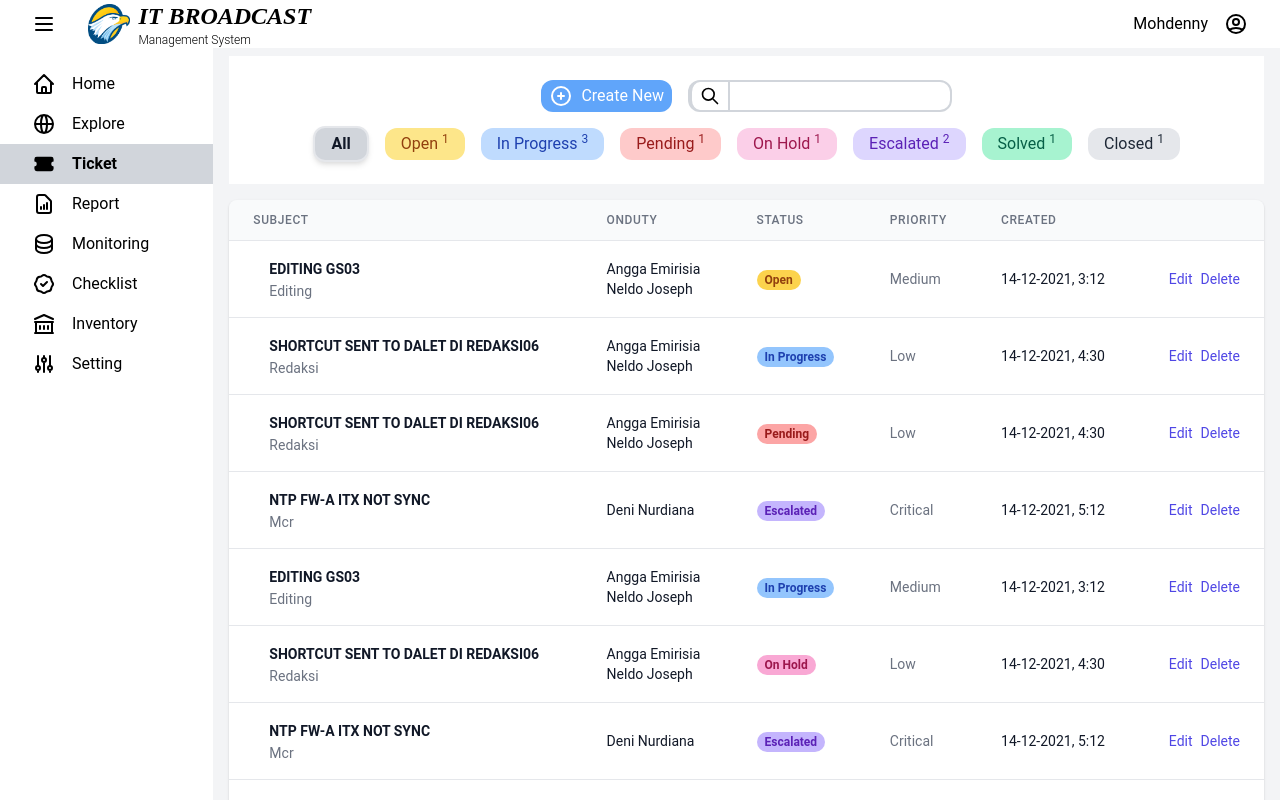
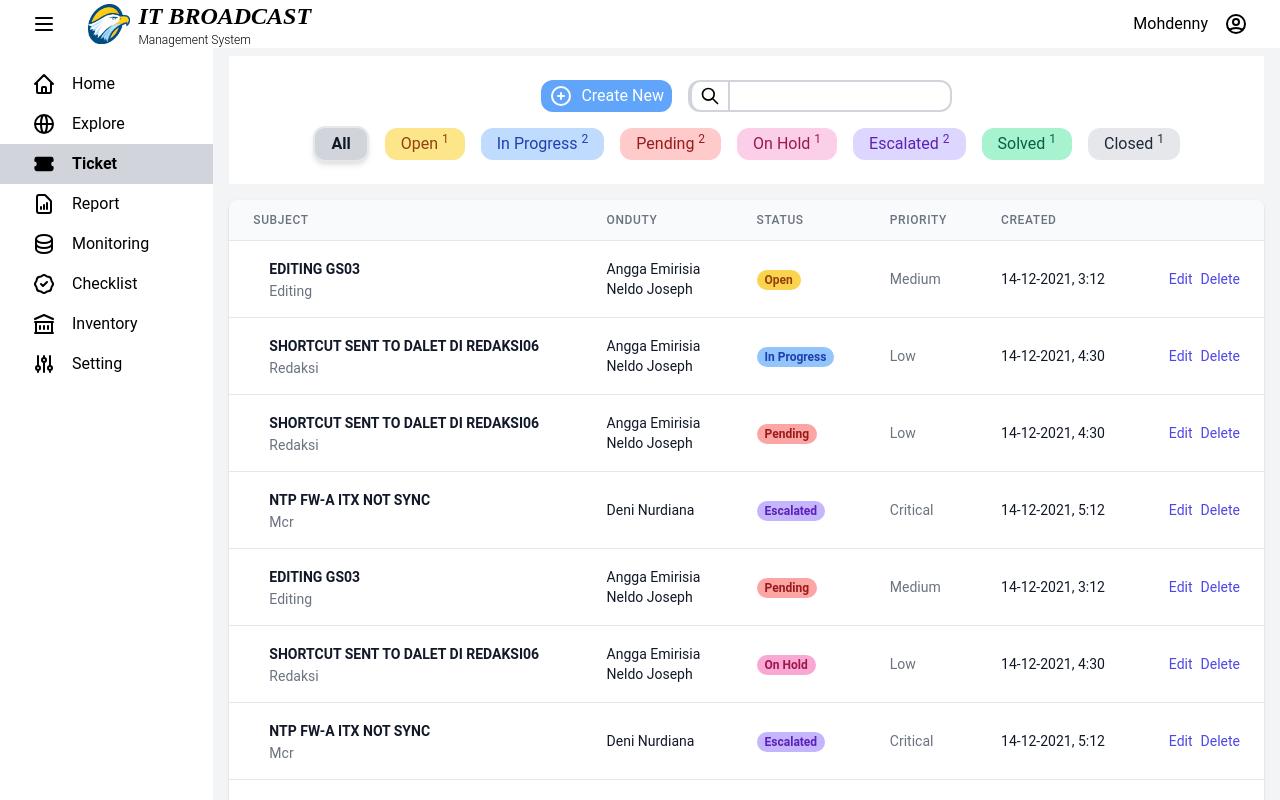
Before and after one commit to mohdenny/it_bs_superapp, a React (Create React App) app in the folder client/: page /ticket in a window 1280 px wide. Built offline with nearby package versions, Linux system fonts and the light colour scheme.

Commit message:
ticket update

```diff
--- a/client/src/actions/ticket.js
+++ b/client/src/actions/ticket.js
@@ -47,6 +47,8 @@ export const getTicketById = id => async dispatch => {
 
 //  get ticket by STATUS
 export const getTicketByStatus = status => async dispatch => {
+    dispatch({ type: CLEAR_TICKET })
+
     try {
         const res = await dataTicket
 
--- a/client/src/components/ticket/Ticket.js
+++ b/client/src/components/ticket/Ticket.js
@@ -12,13 +12,23 @@ const initialState = {
     modal: {detail: false, form: false}
 }
 
-const Ticket = ({ getTickets, getTicketById, getTicketByStatus, state = initialState, ticket: { tickets, ticket, filteredTicketsByStatus } }) => {
-    const [ isActiveButton, setIsActiveButton ] = useState()
-    // const [ listTicket, setListTicket ] = useState(tickets)
+const Ticket = ({
+    getTickets,
+    getTicketById,
+    getTicketByStatus,
+    state = initialState,
+    ticket: {
+        tickets,
+        ticket,
+        ticketToCount
+    }
+}) => {
+
+    const [ isActiveFilterStatus, setIsActiveFilterStatus ] = useState()
     const [ callModal, setCallModal ] = useState(state.modal)
 
-    const countTicketByTerm = (term) => {
-        let count = tickets.filter(item => item.status === term)
+    const countTicketByStatus = (data, status) => {
+        let count = data.filter(item => item.status === status)
         return count.length
     }
 
@@ -32,28 +42,33 @@ const Ticket = ({ getTickets, getTicketById, getTicketByStatus, state = initialS
     }
 
     const handleButtonFilterByStatus = async (status) => {
-        setIsActiveButton(status)
+        setIsActiveFilterStatus(status)
 
         if(!status){
             getTickets()
         } else {
-            getTicketByStatus(status)
+            getTicketByStatus(isActiveFilterStatus)
         }
     }
 
     useEffect(() => {
-        getTickets()
 
-    }, [getTickets])
+        if(!isActiveFilterStatus){
+            getTickets()
+        }else{
+            getTicketByStatus(isActiveFilterStatus)
+        }
+
+    }, [getTickets, isActiveFilterStatus, getTicketByStatus])
 
     return (
         <>
             <div className='relative z-0 space-y-4 h-full w-full'>
                 <TicketBar
-                    tickets={tickets}
-                    countTicketByTerm={countTicketByTerm}
+                    ticketToCount={ticketToCount}
+                    countTicketByStatus={countTicketByStatus}
                     handleCallModal={handleCallModal}
-                    isActiveButton={isActiveButton}
+                    isActiveFilterStatus={isActiveFilterStatus}
                     handleButtonFilterByStatus={handleButtonFilterByStatus}
                 />
                 <div className="flex flex-col">
@@ -99,7 +114,7 @@ const Ticket = ({ getTickets, getTicketById, getTicketByStatus, state = initialS
                                         </tr>
                                     </thead>
                                     <tbody className="bg-white divide-y divide-gray-200">
-                                        <TicketList filteredTicketsByStatus={filteredTicketsByStatus} handleCallModal={handleCallModal} />
+                                        <TicketList tickets={tickets} handleCallModal={handleCallModal} />
                                     </tbody>
                                 </table>
                             </div>
@@ -126,6 +141,7 @@ const Ticket = ({ getTickets, getTicketById, getTicketByStatus, state = initialS
         </>
     )
 }
+
 Ticket.propTypes = {
     getTickets: PropTypes.func.isRequired,
     getTicketById: PropTypes.func.isRequired,
@@ -137,4 +153,10 @@ const mapStateToProps = state => ({
     ticket: state.ticket
 })
 
-export default connect(mapStateToProps, { getTickets, getTicketById, getTicketByStatus })(Ticket)
+export default connect(
+    mapStateToProps,
+    {
+        getTickets,
+        getTicketById,
+        getTicketByStatus
+    })(Ticket)
--- a/client/src/components/ticket/TicketBar.js
+++ b/client/src/components/ticket/TicketBar.js
@@ -1,7 +1,14 @@
 import React from 'react'
 import classnames from 'classnames'
 
-const TicketBar = ({ tickets, countTicketByTerm, handleCallModal, isActiveButton, handleButtonFilterByStatus }) => {
+const TicketBar = ({
+    ticketToCount,
+    countTicketByStatus,
+    handleCallModal,
+    isActiveFilterStatus,
+    handleButtonFilterByStatus
+}) => {
+
     return (
         <div className='flex flex-col items-center justify-center py-4 bg-white h-auto w-full '>
             <div className='flex flex-row items-center justify-center h-12 space-x-4 w-full py-2'>
@@ -24,7 +31,7 @@ const TicketBar = ({ tickets, countTicketByTerm, handleCallModal, isActiveButton
             <div className='flex flex-row items-center justify-center h-12 space-x-4 w-full'>
                 <button
                     className={classnames('bg-white text-gray-800 px-4 py-1 border-2  rounded-xl hover:bg-gray-300', {
-                    'bg-gray-300 text-gray-900 font-bold shadow-md' : !isActiveButton
+                    'bg-gray-300 text-gray-900 font-bold shadow-md' : !isActiveFilterStatus
                     })}
                     onClick={() => handleButtonFilterByStatus()}
                 >
@@ -32,59 +39,59 @@ const TicketBar = ({ tickets, countTicketByTerm, handleCallModal, isActiveButton
                 </button>
                 <button
                     className={classnames('bg-yellow-200 text-yellow-800 px-4 py-1 rounded-xl hover:bg-yellow-300', {
-                    'bg-yellow-300 text-yellow-900 font-bold shadow-md' : isActiveButton === 'open'
+                    'bg-yellow-300 text-yellow-900 font-bold shadow-md' : isActiveFilterStatus === 'open'
                     })}
                     onClick={() => handleButtonFilterByStatus('open')}
                 >
-                    Open { tickets && <sup>{`${countTicketByTerm('open')}`}</sup> }
+                    Open { ticketToCount && <sup>{`${countTicketByStatus(ticketToCount, 'open')}`}</sup> }
                 </button>
                 <button
                     className={classnames('bg-blue-200 text-blue-800 px-4 py-1 rounded-xl hover:bg-blue-300', {
-                    'bg-blue-300 text-blue-900 font-bold shadow-md' : isActiveButton === 'in progress'
+                    'bg-blue-300 text-blue-900 font-bold shadow-md' : isActiveFilterStatus === 'in progress'
                     })}
                     onClick={() => handleButtonFilterByStatus('in progress')}
                 >
-                    In Progress { tickets && <sup>{`${countTicketByTerm('in progress')}`}</sup> }
+                    In Progress { ticketToCount && <sup>{`${countTicketByStatus(ticketToCount, 'in progress')}`}</sup> }
                 </button>
                 <button
                     className={classnames('bg-red-200 text-red-800 px-4 py-1 rounded-xl hover:bg-red-300', {
-                    'bg-red-300 text-red-900 font-bold shadow-md' : isActiveButton === 'pending'
+                    'bg-red-300 text-red-900 font-bold shadow-md' : isActiveFilterStatus === 'pending'
                     })}
                     onClick={() => handleButtonFilterByStatus('pending')}
                 >
-                    Pending { tickets && <sup>{`${countTicketByTerm('pending')}`}</sup> }
+                    Pending { ticketToCount && <sup>{`${countTicketByStatus(ticketToCount, 'pending')}`}</sup> }
                 </button>
                 <button
                     className={classnames('bg-pink-200 text-pink-800 px-4 py-1 rounded-xl hover:bg-pink-300', {
-                    'bg-pink-300 text-pink-900 font-bold shadow-md' : isActiveButton === 'on hold'
+                    'bg-pink-300 text-pink-900 font-bold shadow-md' : isActiveFilterStatus === 'on hold'
                     })}
                     onClick={() => handleButtonFilterByStatus('on hold')}
                 >
-                    On Hold { tickets && <sup>{`${countTicketByTerm('on hold')}`}</sup> }
+                    On Hold { ticketToCount && <sup>{`${countTicketByStatus(ticketToCount, 'on hold')}`}</sup> }
                 </button>
                 <button
                     className={classnames('bg-purple-200 text-purple-800 px-4 py-1 rounded-xl hover:bg-purple-300', {
-                    'bg-purple-300 text-purple-900 font-bold shadow-md' : isActiveButton === 'escalated'
+                    'bg-purple-300 text-purple-900 font-bold shadow-md' : isActiveFilterStatus === 'escalated'
                     })}
                     onClick={() => handleButtonFilterByStatus('escalated')}
                 >
-                    Escalated { tickets && <sup>{`${countTicketByTerm('escalated')}`}</sup> }
+                    Escalated { ticketToCount && <sup>{`${countTicketByStatus(ticketToCount, 'escalated')}`}</sup> }
                 </button>
                 <button
                     className={classnames('bg-green-200 text-green-800 px-4 py-1 rounded-xl hover:bg-green-300', {
-                    'bg-green-300 text-green-900 font-bold shadow-md' : isActiveButton === 'solved'
+                    'bg-green-300 text-green-900 font-bold shadow-md' : isActiveFilterStatus === 'solved'
                     })}
                     onClick={() => handleButtonFilterByStatus('solved')}
                 >
-                    Solved { tickets && <sup>{`${countTicketByTerm('solved')}`}</sup> }
+                    Solved { ticketToCount && <sup>{`${countTicketByStatus(ticketToCount, 'solved')}`}</sup> }
                 </button>
                 <button
                     className={classnames('bg-gray-200 text-gray-800 px-4 py-1 rounded-xl hover:bg-gray-300', {
-                    'bg-gray-300 text-gray-900 font-bold shadow-md' : isActiveButton === 'closed'
+                    'bg-gray-300 text-gray-900 font-bold shadow-md' : isActiveFilterStatus === 'closed'
                     })}
                     onClick={() => handleButtonFilterByStatus('closed')}
                 >
-                    Closed { tickets && <sup>{`${countTicketByTerm('closed')}`}</sup> }
+                    Closed { ticketToCount && <sup>{`${countTicketByStatus(ticketToCount, 'closed')}`}</sup> }
                 </button>
             </div>
         </div>
--- a/client/src/components/ticket/TicketDetail.js
+++ b/client/src/components/ticket/TicketDetail.js
@@ -13,7 +13,9 @@ const TicketDetail = ({ ticketById }) => {
                 </div>
                 <div className='flex flex-row w-full'>
                     <p className='w-full'>Ticket Created Date:</p>
-                        <p className='w-full font-medium'>{moment(item.date).format('D-M-YYYY, H:mm')}</p>
+                    <p className='w-full font-medium'>
+                        {moment(item.date).format('D-M-YYYY, H:mm')}
+                    </p>
                 </div>
                 <div className='flex flex-row w-full'>
                     <p className='w-full'>Ticket ID:</p>
--- a/client/src/reducers/ticket.js
+++ b/client/src/reducers/ticket.js
@@ -8,7 +8,7 @@ import {
 
 const initialState = {
     tickets: [],
-    filteredTicketsByStatus: [],
+    ticketToCount: [],
     ticket: null,
     loading: true,
     error: {}
@@ -22,7 +22,7 @@ const ticketReducer = (state = initialState, action) => {
             return {
                 ...state,
                 tickets: payload,
-                filteredTicketsByStatus: payload,
+                ticketToCount: payload,
                 loading: false
             }
         case GET_TICKET:
@@ -34,7 +34,7 @@ const ticketReducer = (state = initialState, action) => {
         case GET_TICKET_BY_STATUS:
             return {
                 ...state,
-                filteredTicketsByStatus: payload,
+                tickets: payload,
                 loading: false
             }
         case TICKET_ERROR:
--- a/client/src/utils/staticData.js
+++ b/client/src/utils/staticData.js
@@ -15,10 +15,10 @@ export const dataTicket = [
     { 'id': '2', 'name': 'Angga Emirisia', 'date': '2021-12-14T11:30:21+07:00', 'department': 'redaksi', 'subject': 'shortcut sent to dalet di redaksi06', 'problem': 'user redaksi minta dibuatin shortcut sent to dalet', 'solution': 'create shortcut sent to dalet dari pc vip03', 'onduty': ['Angga Emirisia', 'Neldo Joseph'], 'status': 'in progress', 'priority': 'low', 'history' : [{'date' : '2021-12-14T10:12:21+07:00', 'onduty': ['Angga Emirisia', 'Neldo Joseph'], 'status' : 'open', 'note': ''}]  },
     { 'id': '3', 'name': 'Angga Emirisia', 'date': '2021-12-14T11:30:21+07:00', 'department': 'redaksi', 'subject': 'shortcut sent to dalet di redaksi06', 'problem': 'user redaksi minta dibuatin shortcut sent to dalet', 'solution': 'create shortcut sent to dalet dari pc vip03', 'onduty': ['Angga Emirisia', 'Neldo Joseph'], 'status': 'pending', 'priority': 'low', 'history' : [{'date' : '2021-12-14T10:12:21+07:00', 'onduty': ['Angga Emirisia', 'Neldo Joseph'], 'status' : 'open', 'note': ''}]  },
     { 'id': '4', 'name': 'Deni Nurdiana', 'date': '2021-12-14T12:12:21+07:00', 'department': 'mcr', 'subject': 'ntp fw-a itx not sync', 'problem': 'service timesync di fw-a itx tidak sync dengan ntp server 49.123', 'solution': '', 'onduty': ['Deni Nurdiana'], 'note': 'eskalasi ke elnet', 'status': 'escalated', 'priority': 'critical', 'history' : [{'date' : '2021-12-14T10:12:21+07:00', 'onduty': ['Deni Nurdiana'], 'status' : 'open', 'note': ''}]  },
-    { 'id': '5', 'name': 'Angga Emirisia', 'date': '2021-12-14T10:12:21+07:00', 'department': 'editing', 'subject': 'editing gs03', 'problem': 'pc editing gs03 ketika dipakai edit tibe-tibe bluescreen', 'solution': '', 'onduty': ['Angga Emirisia', 'Neldo Joseph'], 'status': 'in progress', 'priority': 'medium', 'history' : [{'date' : '2021-12-14T10:12:21+07:00', 'onnduty' : ['Angga Emirisia', 'Neldo Joseph'], 'status' : 'open', 'note': ''}]  },
-    { 'id': '6', 'name': 'Angga Emirisia', 'date': '2021-12-14T11:30:21+07:00', 'department': 'redaksi', 'subject': 'shortcut sent to dalet di redaksi06', 'problem': 'user redaksi minta dibuatin shortcut sent to dalet', 'solution': 'create shortcut sent to dalet dari pc vip03', 'onduty': ['Angga Emirisia', 'Neldo Joseph'], 'status': 'on hold', 'priority': 'low', 'history' : [{'date' : '2021-12-14T10:12:21+07:00', 'onnduty' : ['Angga Emirisia', 'Neldo Joseph'], 'status' : 'open', 'note': ''}]  },
-    { 'id': '7', 'name': 'Deni Nurdiana', 'date': '2021-12-14T12:12:21+07:00', 'department': 'mcr', 'subject': 'ntp fw-a itx not sync', 'problem': 'service timesync di fw-a itx tidak sync dengan ntp server 49.123', 'solution': '', 'onduty': ['Deni Nurdiana'], 'note': 'eskalasi ke elnet', 'status': 'escalated', 'priority': 'critical', 'history' : [{'date' : '2021-12-14T10:12:21+07:00', 'onnduty' : ['Deni Nurdiana'], 'status' : 'open', 'note': ''}]  },
-    { 'id': '8', 'name': 'Angga Emirisia', 'date': '2021-12-14T10:12:21+07:00', 'department': 'editing', 'subject': 'editing gs03', 'problem': 'pc editing gs03 ketika dipakai edit tibe-tibe bluescreen', 'solution': '', 'onduty': ['Angga Emirisia', 'Neldo Joseph'], 'status': 'in progress', 'priority': 'medium', 'history' : [{'date' : '2021-12-14T10:12:21+07:00', 'onnduty' : ['Angga Emirisia', 'Neldo Joseph'], 'status' : 'open', 'note': ''}]  },
-    { 'id': '9', 'name': 'Angga Emirisia', 'date': '2021-12-14T11:30:21+07:00', 'department': 'redaksi', 'subject': 'shortcut sent to dalet di redaksi06', 'problem': 'user redaksi minta dibuatin shortcut sent to dalet', 'solution': 'create shortcut sent to dalet dari pc vip03', 'onduty': ['Angga Emirisia', 'Neldo Joseph'], 'status': 'solved', 'priority': 'low', 'history' : [{'date' : '2021-12-14T10:12:21+07:00', 'onnduty' : ['Angga Emirisia', 'Neldo Joseph'], 'status' : 'open', 'note': ''}]  },
-    { 'id': '10', 'name': 'Deni Nurdiana', 'date': '2021-12-14T12:12:21+07:00', 'department': 'mcr', 'subject': 'ntp fw-a itx not sync', 'problem': 'service timesync di fw-a itx tidak sync dengan ntp server 49.123', 'solution': '', 'onduty': ['Deni Nurdiana'], 'note': 'eskalasi ke elnet', 'status': 'closed', 'priority': 'critical', 'history' : [{'date' : '2021-12-14T10:12:21+07:00', 'onnduty' : ['Angga Emirisia', 'Neldo Joseph'], 'status' : 'open', 'note': ''}]  },
+    { 'id': '5', 'name': 'Angga Emirisia', 'date': '2021-12-14T10:12:21+07:00', 'department': 'editing', 'subject': 'editing gs03', 'problem': 'pc editing gs03 ketika dipakai edit tibe-tibe bluescreen', 'solution': '', 'onduty': ['Angga Emirisia', 'Neldo Joseph'], 'status': 'pending', 'priority': 'medium', 'history' : [{'date' : '2021-12-14T10:12:21+07:00', 'onduty' : ['Angga Emirisia', 'Neldo Joseph'], 'status' : 'open', 'note': ''}]  },
+    { 'id': '6', 'name': 'Angga Emirisia', 'date': '2021-12-14T11:30:21+07:00', 'department': 'redaksi', 'subject': 'shortcut sent to dalet di redaksi06', 'problem': 'user redaksi minta dibuatin shortcut sent to dalet', 'solution': 'create shortcut sent to dalet dari pc vip03', 'onduty': ['Angga Emirisia', 'Neldo Joseph'], 'status': 'on hold', 'priority': 'low', 'history' : [{'date' : '2021-12-14T10:12:21+07:00', 'onduty' : ['Angga Emirisia', 'Neldo Joseph'], 'status' : 'open', 'note': ''}]  },
+    { 'id': '7', 'name': 'Deni Nurdiana', 'date': '2021-12-14T12:12:21+07:00', 'department': 'mcr', 'subject': 'ntp fw-a itx not sync', 'problem': 'service timesync di fw-a itx tidak sync dengan ntp server 49.123', 'solution': '', 'onduty': ['Deni Nurdiana'], 'note': 'eskalasi ke elnet', 'status': 'escalated', 'priority': 'critical', 'history' : [{'date' : '2021-12-14T10:12:21+07:00', 'onduty' : ['Deni Nurdiana'], 'status' : 'open', 'note': ''}]  },
+    { 'id': '8', 'name': 'Angga Emirisia', 'date': '2021-12-14T10:12:21+07:00', 'department': 'editing', 'subject': 'editing gs03', 'problem': 'pc editing gs03 ketika dipakai edit tibe-tibe bluescreen', 'solution': '', 'onduty': ['Angga Emirisia', 'Neldo Joseph'], 'status': 'in progress', 'priority': 'medium', 'history' : [{'date' : '2021-12-14T10:12:21+07:00', 'onduty' : ['Angga Emirisia', 'Neldo Joseph'], 'status' : 'open', 'note': ''}]  },
+    { 'id': '9', 'name': 'Angga Emirisia', 'date': '2021-12-14T11:30:21+07:00', 'department': 'redaksi', 'subject': 'shortcut sent to dalet di redaksi06', 'problem': 'user redaksi minta dibuatin shortcut sent to dalet', 'solution': 'create shortcut sent to dalet dari pc vip03', 'onduty': ['Angga Emirisia', 'Neldo Joseph'], 'status': 'solved', 'priority': 'low', 'history' : [{'date' : '2021-12-14T10:12:21+07:00', 'onduty' : ['Angga Emirisia', 'Neldo Joseph'], 'status' : 'open', 'note': ''}]  },
+    { 'id': '10', 'name': 'Deni Nurdiana', 'date': '2021-12-14T12:12:21+07:00', 'department': 'mcr', 'subject': 'ntp fw-a itx not sync', 'problem': 'service timesync di fw-a itx tidak sync dengan ntp server 49.123', 'solution': '', 'onduty': ['Deni Nurdiana'], 'note': 'eskalasi ke elnet', 'status': 'closed', 'priority': 'critical', 'history' : [{'date' : '2021-12-14T10:12:21+07:00', 'onduty' : ['Angga Emirisia', 'Neldo Joseph'], 'status' : 'open', 'note': ''}]  },
 ]
```
Also changed, not shown: client/src/components/ticket/TicketHistory.js (+7 -3 lines), client/src/components/ticket/TicketList.js (+12 -5 lines). Lines whose indentation alone changed are shown as unchanged.
